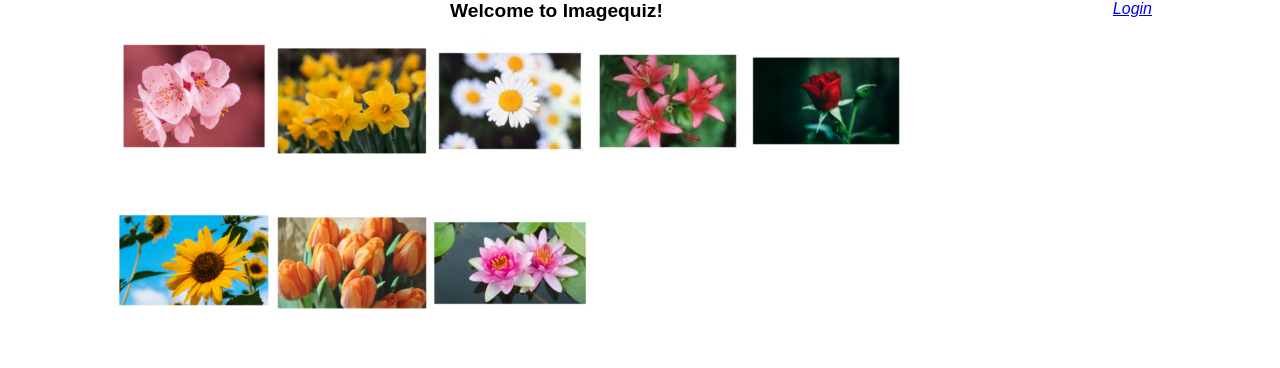
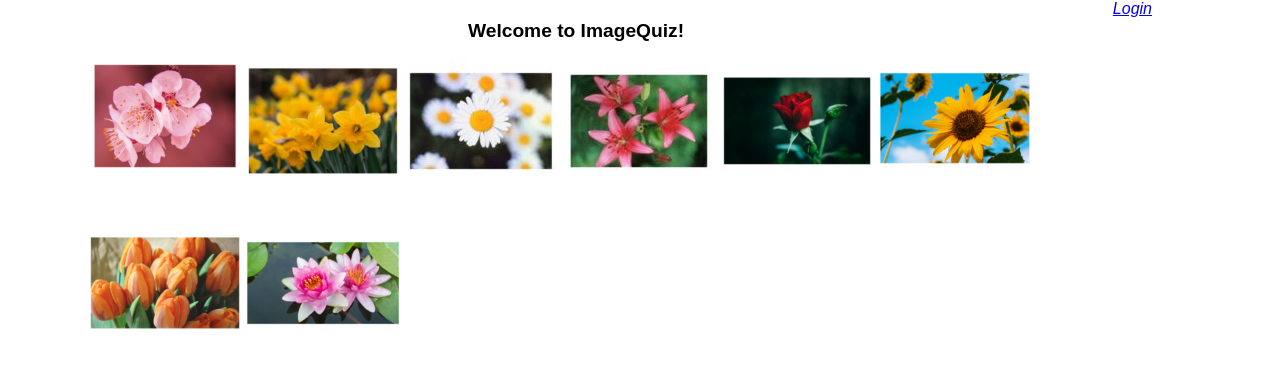
Before and after one commit to kendramlyons/imagequiz, a React (Create React App) app: page / in a window 1280 px wide. Shown: the top 368 px of the page. Built offline with nearby package versions, Linux system fonts and the light colour scheme.

Commit message:
week5style

```diff
--- a/src/components/Home.css
+++ b/src/components/Home.css
@@ -5,7 +5,7 @@
     font-style: italic;
 }
 #flowersDiv {
-    width: 80%;
+    width: 85%;
     margin-left: auto;
     margin-right: auto;
 }
--- a/src/components/Home.js
+++ b/src/components/Home.js
@@ -9,14 +9,6 @@ class Home extends React.Component {
             username: ''
         };
     }
-
-    // body = () => {
-    //     return(
-    //     <div>Welcome to Imagequiz!</div>,
-    //     <div id="flowersDiv">
-    //     </div>
-    //     );
-    // }
 
     render() {
         class Flower {
@@ -62,7 +54,8 @@ class Home extends React.Component {
                     {username.length > 0 ? username
                     : <Link to='/login'>Login</Link>}
                 </div>
-                <div id="header">Welcome to Imagequiz!</div>
+                <br></br>
+                <div id="header">Welcome to ImageQuiz!</div>
                 <div id="flowersDiv">
                     {flowers.map(p => <img src = {require('../images/'+p.picture)} alt = {p.name} title = {p.name}></img>)}
                 </div>
```
